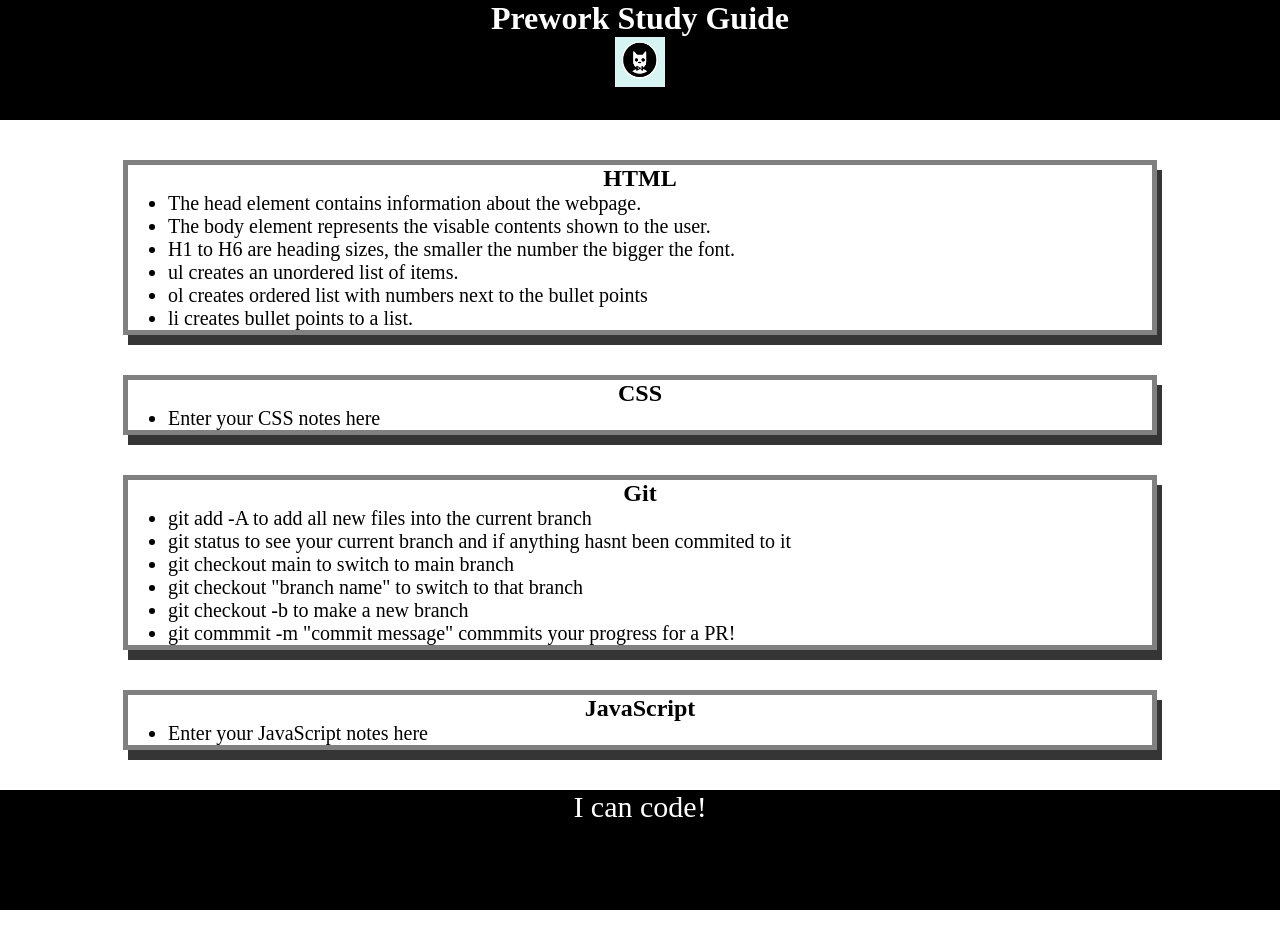
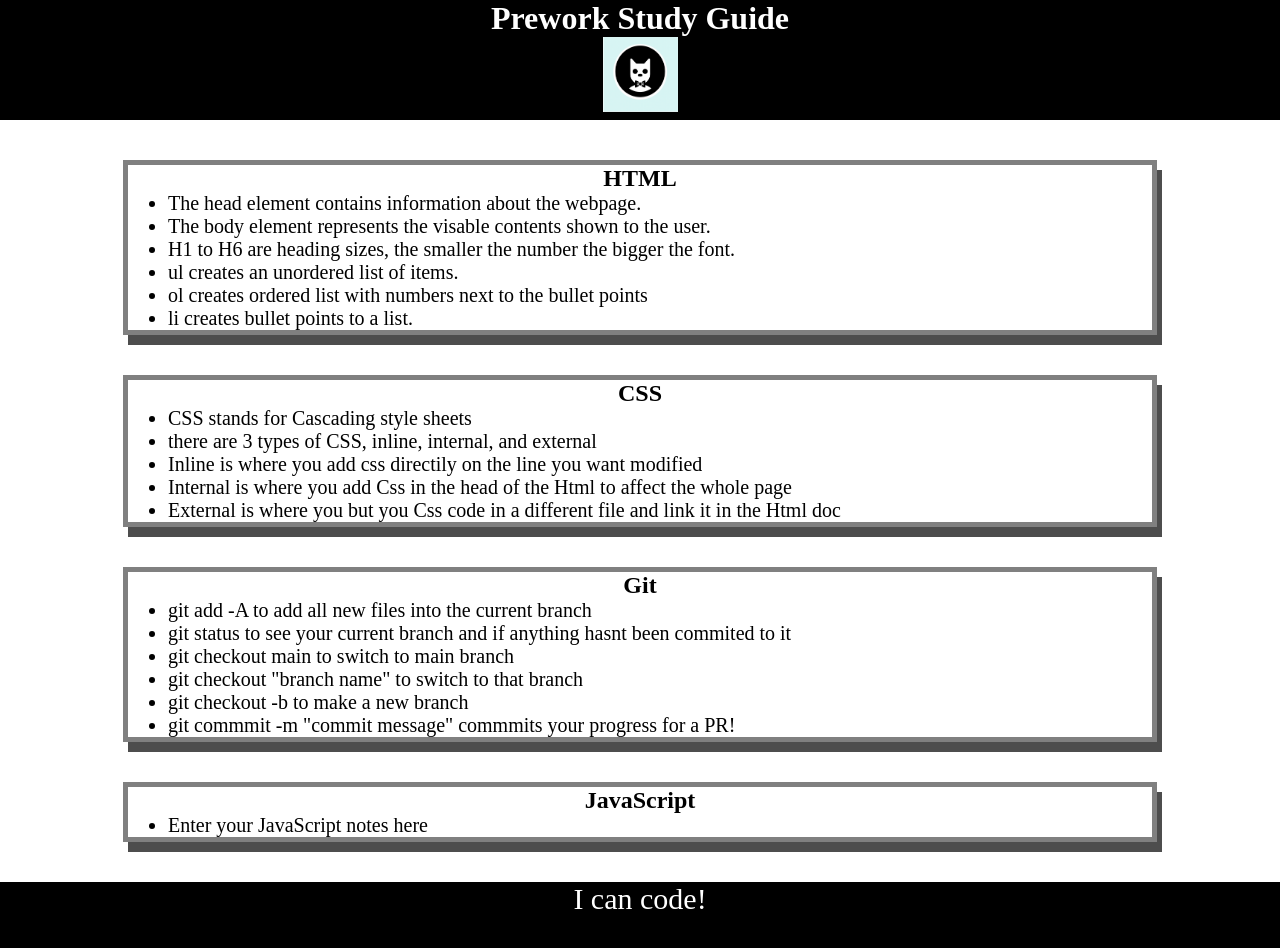
Before and after one commit to crockevin/prework-study-guide, a plain HTML site: page index.html in a window 1280 px wide. Before the commit the page ends 910 px from the top, so only its background shows below. Drawn offline with Linux system fonts and the light colour scheme.

Commit message:
Added CSS notes and formatted the code to make it look nicer

```diff
--- a/assets/style.css
+++ b/assets/style.css
@@ -15,8 +15,8 @@ h2 {
 }
 img {
     display: block;
-    height: 50px;
-    width: 50px;
+    height: 75px;
+    width: 75px;
     margin-left: auto;
     margin-right: auto;
 }
@@ -32,5 +32,5 @@ p {
     width: 80%;
     margin: 40px auto;
     border: 5px solid gray;
-    box-shadow: 5px 10px #353535;
+    box-shadow: 5px 10px #4d4d4d;
   }
--- a/index.html
+++ b/index.html
@@ -29,7 +29,11 @@
         <section class="card" id="css-section">
           <h2>CSS</h2>
           <ul>
-            <li>Enter your CSS notes here</li>
+            <li>CSS stands for Cascading style sheets</li>
+            <li>there are 3 types of CSS, inline, internal, and external</li>
+            <li>Inline is where you add css directily on the line you want modified</li>
+            <li>Internal is where you add Css in the head of the Html to affect the whole page</li>
+            <li>External is where you but you Css code in a different file and link it in the Html doc</li>
           </ul>
         </section>
 
```
